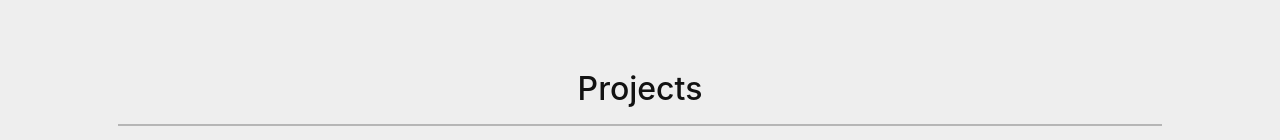
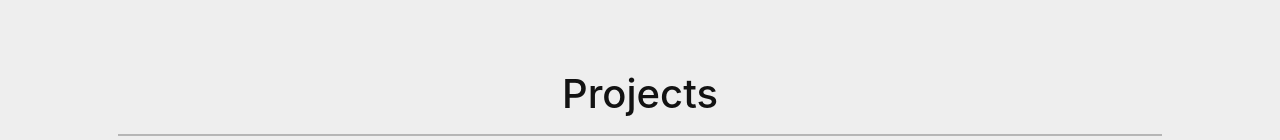
Before and after one commit to Rvndyr/rvndyr.github.io, a Vue app: page / in a window 1280 px wide. Shown: the part 522-662 px from the top of the page. Built offline with nearby package versions, Linux system fonts and the light colour scheme; grey boxes are pictures that could not be loaded.

Commit message:
updated nav bar component and updated font sizing for projects

```diff
--- a/src/views/Home.vue
+++ b/src/views/Home.vue
@@ -16,7 +16,7 @@
 
     <section class="page-section" href="#Projects">
       <div class="container px-4 px-lg-5">
-        <h2 class="text-center mt-0">Projects</h2>
+        <h1 class="text-center mt-0">Projects</h1>
         <hr class="divider" />
 
         <div>
```
